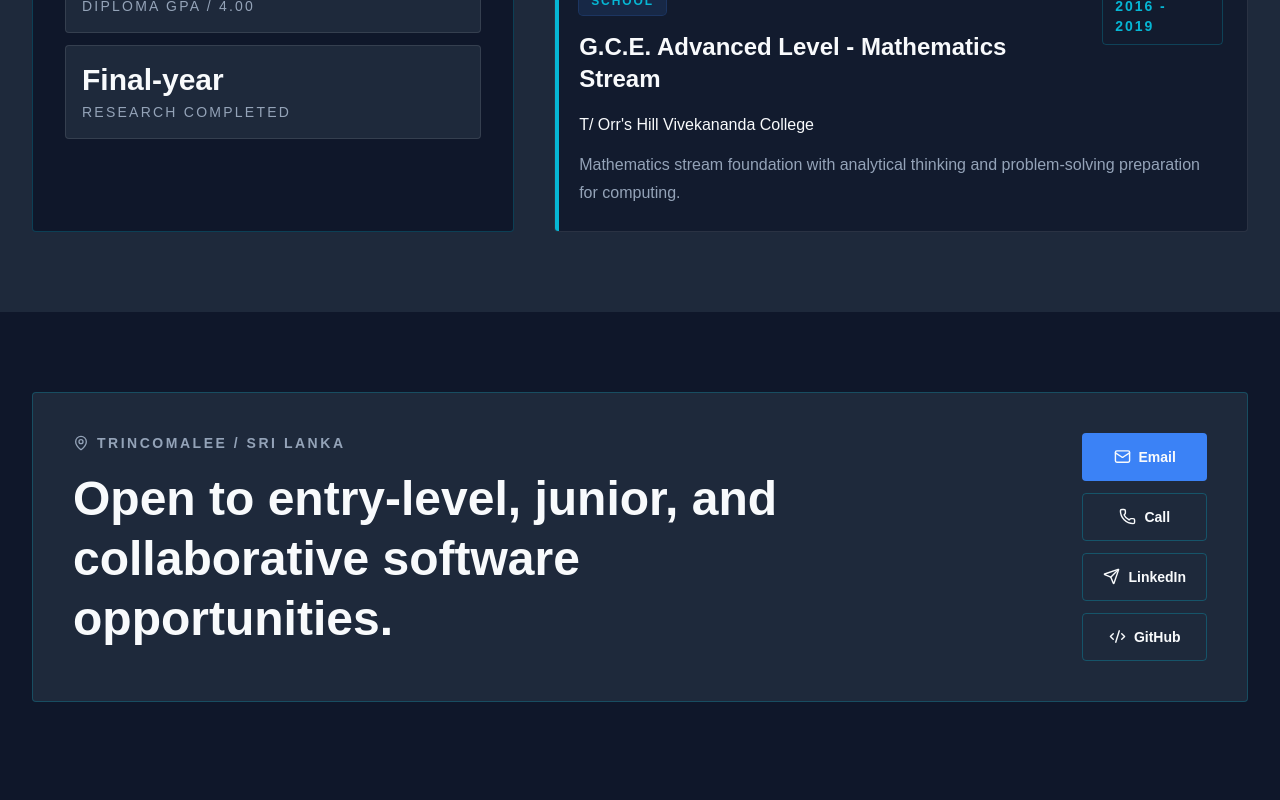
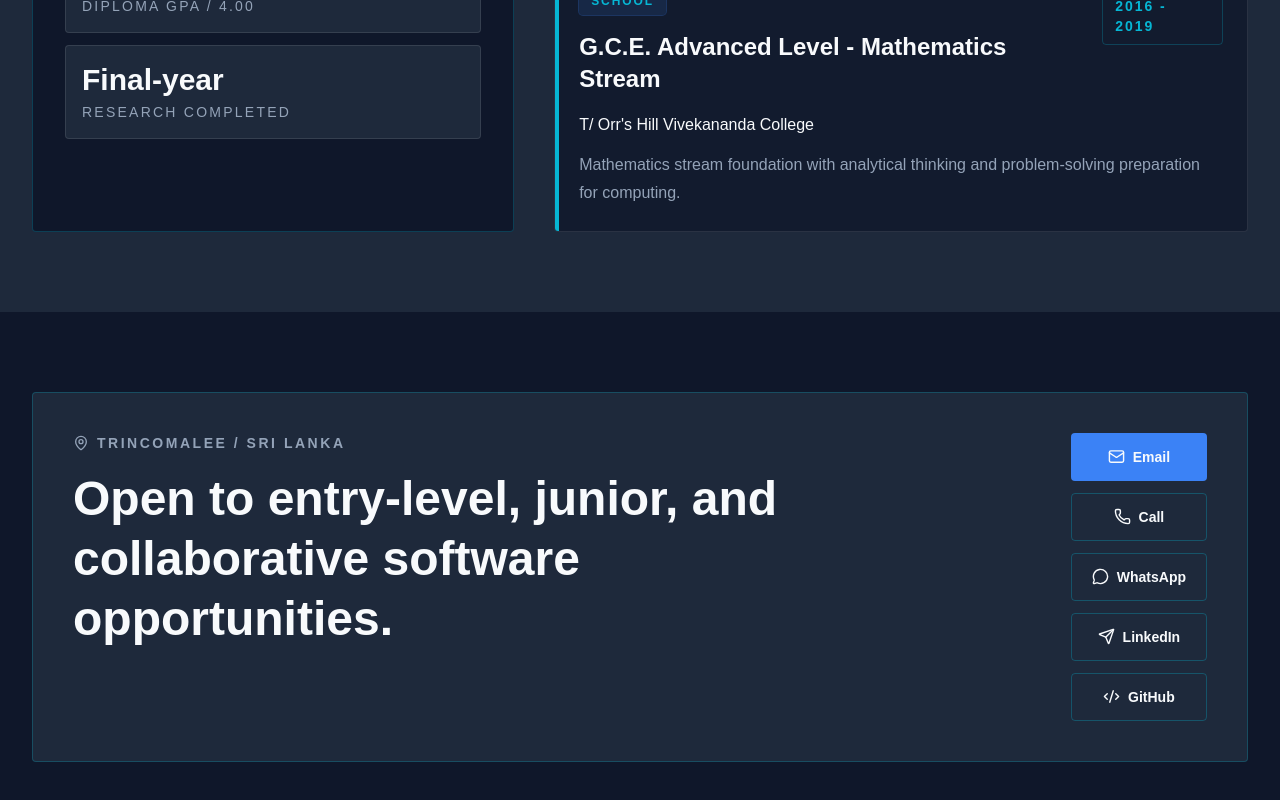
Before and after one commit to NilaxsanSE/my_portfolio, a Next.js app: page / in a window 1280 px wide. Shown: the part 3910-4710 px from the top of the page. Built offline with nearby package versions, Linux system fonts and the light colour scheme.

Commit message:
feat: add WhatsApp contact link

```diff
--- a/src/app/page.tsx
+++ b/src/app/page.tsx
@@ -10,6 +10,7 @@ import {
   GraduationCap,
   Mail,
   Menu,
+  MessageCircle,
   MapPin,
   Phone,
   Send,
@@ -574,6 +575,15 @@ export default function Home() {
               Call
             </a>
             <a
+              href="https://wa.me/94740707728"
+              target="_blank"
+              rel="noreferrer"
+              className="inline-flex h-12 items-center justify-center gap-2 rounded border border-[#06B6D4]/30 px-5 text-sm font-bold text-[#F8FAFC] transition hover:bg-[#0F172A]"
+            >
+              <MessageCircle size={17} aria-hidden />
+              WhatsApp
+            </a>
+            <a
               href="https://linkedin.com/in/s-nilaxsan-96b762341"
               target="_blank"
               rel="noreferrer"
```
